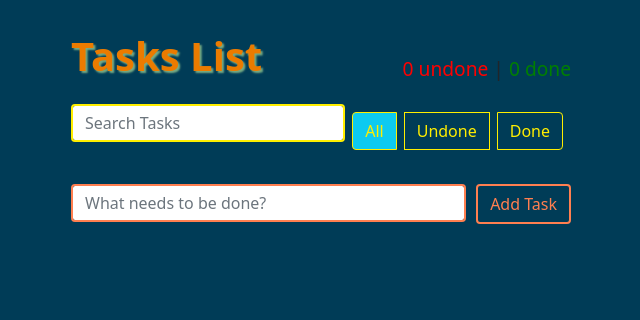
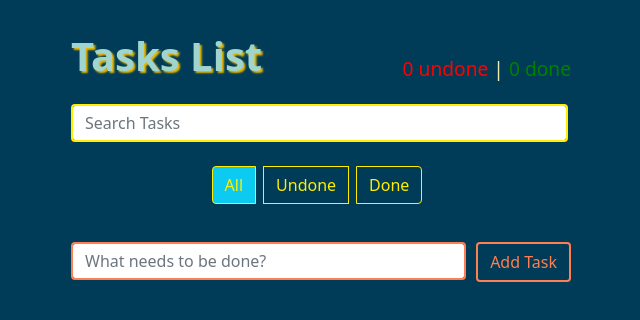
Before and after one commit to DavidLev1/Todo, a React app: page / in a window 1280 px wide. Shown: the whole page, without its empty margins (319-959 px from the left). Built offline with nearby package versions, Linux system fonts and the light colour scheme.

Commit message:
new-fixes

```diff
--- a/src/components/app-header/app-header.css
+++ b/src/components/app-header/app-header.css
@@ -4,10 +4,10 @@
 
 .app-header h1 {
   flex-grow: 1;
-  color: #EB7B00;
+  color: #9FD4CF;
   /* font-style: oblique; */
   font-weight: bolder;
-  text-shadow: 2px 2px 2px #78AD84;
+  text-shadow: 2px 2px 2px #EBB902;
 }
 
 .app-header h2 {
--- a/src/components/app-header/app-header.js
+++ b/src/components/app-header/app-header.js
@@ -6,7 +6,8 @@ const AppHeader = ({ toDo, done }) => {
     <div className='app-header d-flex'>
       <h1>Tasks List</h1>
       <h2>
-        <span className='undone-count'> {toDo} undone </span>|
+        <span className='undone-count'> {toDo} undone </span>
+        <span style={{color: '#F0EDB2'}}>|</span>
         <span className='done-count'> {done} done </span>
       </h2>
 
--- a/src/components/app/app.css
+++ b/src/components/app/app.css
@@ -6,3 +6,14 @@ body {
   margin: 2rem auto 0 auto;
   max-width: 500px;
 }
+
+
+.filter-btns {
+  margin-bottom: 20px;
+  text-align: center;
+}
+
+
+.add-task-form {
+  margin-bottom: 30px;
+}
--- a/src/components/app/app.js
+++ b/src/components/app/app.js
@@ -243,22 +243,31 @@ export default class App extends Component {
         <AppHeader toDo={todoCount} done={doneCount} />
         <div className='search-panel d-flex'>
           <SearchPanel onSearchChange={this.onSearchChange} />
-          &nbsp;
+          {/* &nbsp; */}
+        </div>
+
+        <div className='filter-btns'>
           <ItemStatusFilter
             filter={filter}
             onFilterChange={this.onFilterChange}
           />
         </div>
+
+
+
         <TodoList
           items={visibleItems}
           onToggleImportant={this.onToggleImportant}
           onToggleDone={this.onToggleDone}
           onDelete={this.onDelete}
         />
-        <ItemAddForm
-          onItemAdded={this.onItemAdded}
-          isFormBtnActive={this.state.isAddTaskBtnActive}
-        />
+
+        <div className='add-task-form'>
+          <ItemAddForm
+            onItemAdded={this.onItemAdded}
+            isFormBtnActive={this.state.isAddTaskBtnActive}
+          />
+        </div>
 
         {toShowModal && <ModalComponent />}
       </div>
```
Also changed, not shown: .github/workflows/firebase-hosting-pull-request.yml (added), firebase.json (added), 3 other files.
